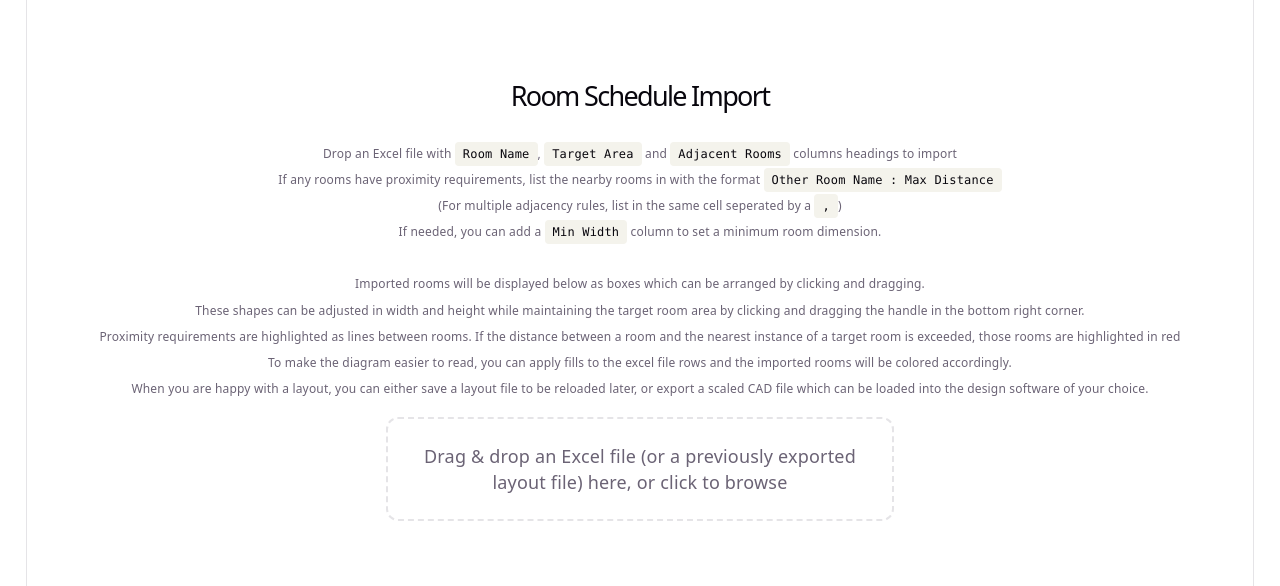
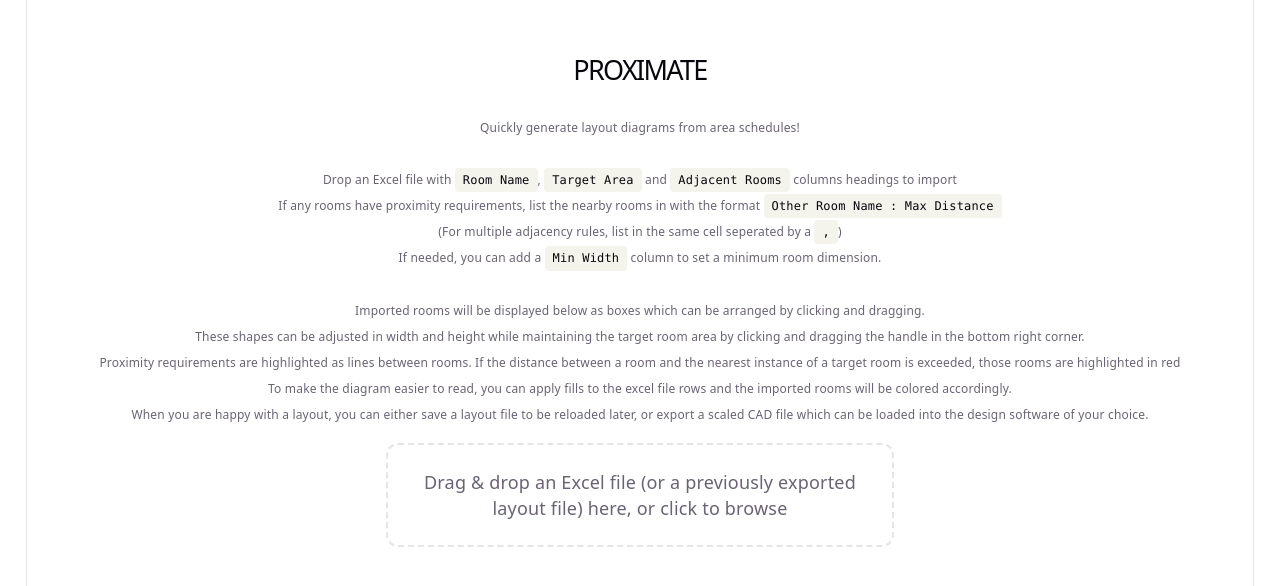
Before and after one commit to ALMacbeth/Proximate, a React (Vite) app: page / in a window 1280 px wide. Shown: the part 114-700 px from the top of the page. Built offline with nearby package versions, Linux system fonts and the light colour scheme.

Commit message:
Name change

```diff
--- a/src/App.jsx
+++ b/src/App.jsx
@@ -169,7 +169,7 @@ function App() {
     return (
         <section id="center">
             <div>
-                <h1 style={{ fontSize: '1.5rem' }}>Room Schedule Import</h1>
+                <h1 style={{ fontSize: '1.5rem' }}>PROXIMATE</h1>
                 {fileName && !error && (
                     <p className="filename">
                         Loaded {fileName} — {roomIds.length} room{roomIds.length === 1 ? '' : 's'} -&gt;
@@ -180,8 +180,10 @@ function App() {
 
                 )}
                 {fileDropToggle && (
-                    <p style={{ fontSize:"12px" }}>
-                        Drop an Excel file with <code style={{ fontSize: "12px" }}>{ROOM_NAME_HEADER}</code>, <code style={{ fontSize: "12px" }}>{TARGET_AREA_HEADER}</code> and{' '} <code style={{ fontSize: "12px" }}>{ADJACENT_ROOMS_HEADER}</code> columns headings to import<br>
+                    <p style={{ fontSize: "12px" }}>
+                        Quickly generate layout diagrams from area schedules!<br>
+                        </br><br>
+                        </br>Drop an Excel file with <code style={{ fontSize: "12px" }}>{ROOM_NAME_HEADER}</code>, <code style={{ fontSize: "12px" }}>{TARGET_AREA_HEADER}</code> and{' '} <code style={{ fontSize: "12px" }}>{ADJACENT_ROOMS_HEADER}</code> columns headings to import<br>
                         </br>If any rooms have proximity requirements, list the nearby rooms in with the format <code style={{ fontSize: "12px" }}>{"Other Room Name : Max Distance"}</code><br>
                         </br>(For multiple adjacency rules, list in the same cell seperated by a <code style={{ fontSize: "12px" }}>{","}</code>)<br>
                         </br>If needed, you can add a <code style={{ fontSize: "12px" }}>{MIN_WIDTH_HEADER}</code> column to set a minimum room dimension.<br>
```
